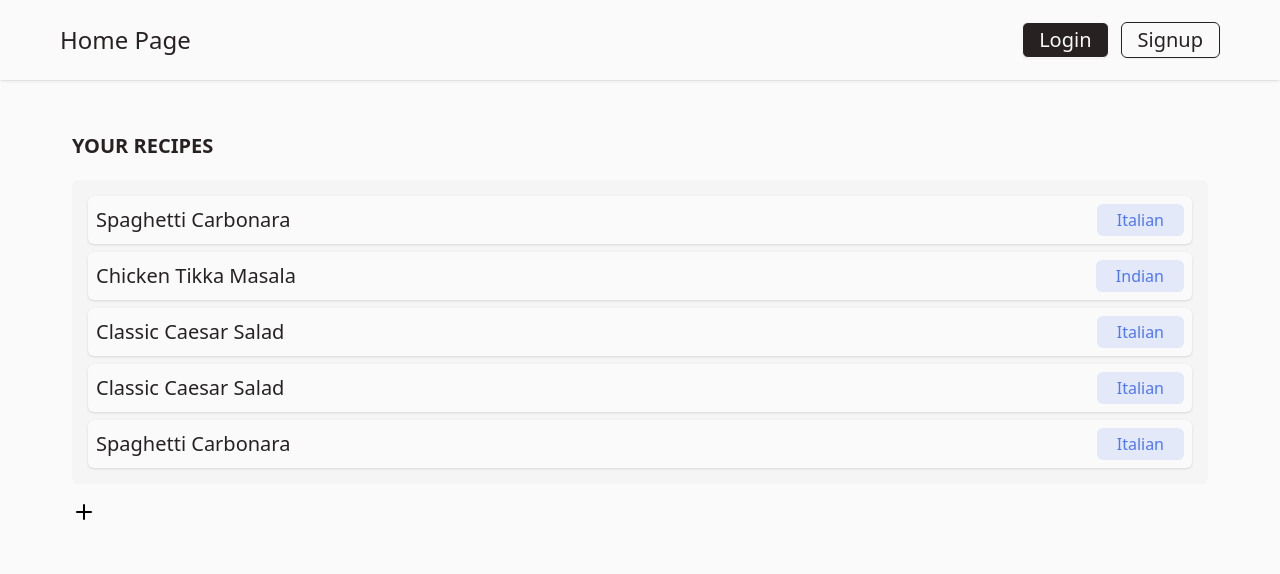
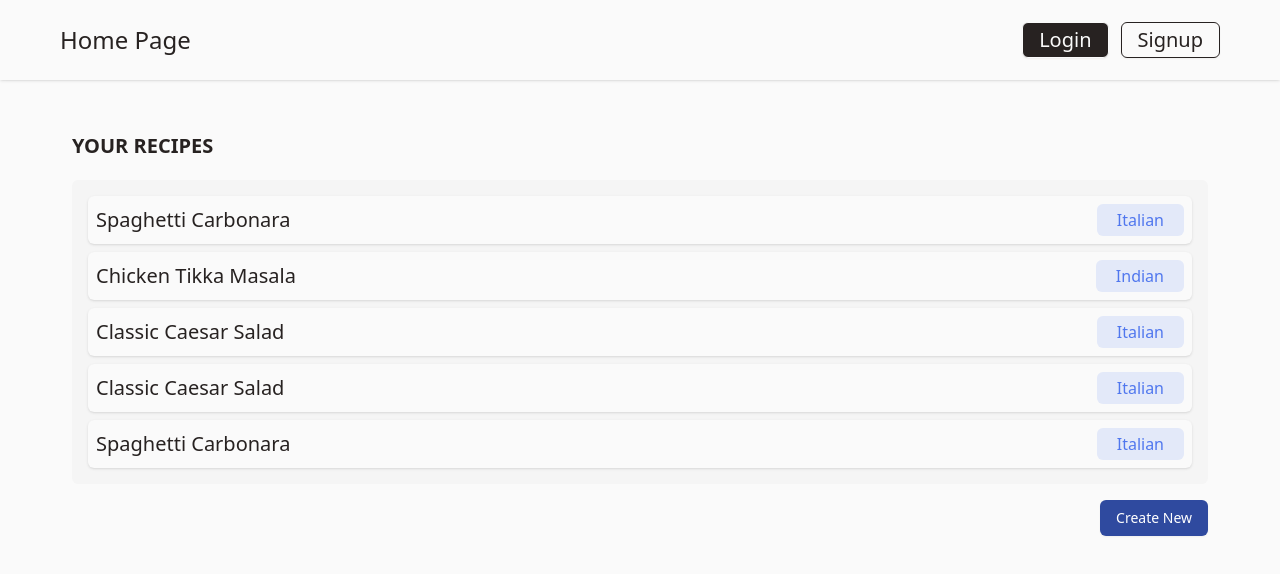
Before and after one commit to habtesh-beki/Recipe_app_client, a React (Vite) app: page / in a window 1280 px wide. Shown: the top 574 px of the page. Built offline with nearby package versions, Linux system fonts and the light colour scheme.

Commit message:
added: add collabse and create recipe button

```diff
--- a/src/components/userPage/body.tsx
+++ b/src/components/userPage/body.tsx
@@ -65,10 +65,19 @@ export default function Body() {
             ))}
           </div>
         </div>
-        <div className="cursor-pointer " onClick={handleExpand}>
-          {expand ? <Minus className="text-3xl" /> : <Plus />}
+        <div className="flex justify-end">
+          <div className="w-fit cursor-pointer" onClick={handleExpand}>
+            {expand ? (
+              <Button className="bg-button text-white cursor-pointer">
+                Collaps
+              </Button>
+            ) : (
+              <Button className="bg-button text-white cursor-pointer">
+                Create New
+              </Button>
+            )}
+          </div>
         </div>
-        {/* <Plus /> */}
 
         <div className={` w-full ${expand ? "" : "hidden"}`}>
           <h3 className="w-full flex justify-between py-5 text-xl font-bold text-text uppercase">
--- a/src/index.css
+++ b/src/index.css
@@ -11,6 +11,7 @@
   --text: #272221;
   --accent: #5077ee;
   --accent-faded: #5077ee22;
+  --button: #2f4a9f;
 }
 
 .dark {
@@ -19,6 +20,7 @@
   --background: #272221;
   --text: #f7f0ec;
   --accent: #5077ee;
+  --button: #2f4a9f;
 }
 
 @theme inline {
@@ -27,6 +29,7 @@
   --color-background: var(--background);
   --color-text: var(--text);
   --color-accent: var(--accent);
+  --color-button: var(--button);
   --color-accent-faded: var(--accent-faded);
 }
 
```
